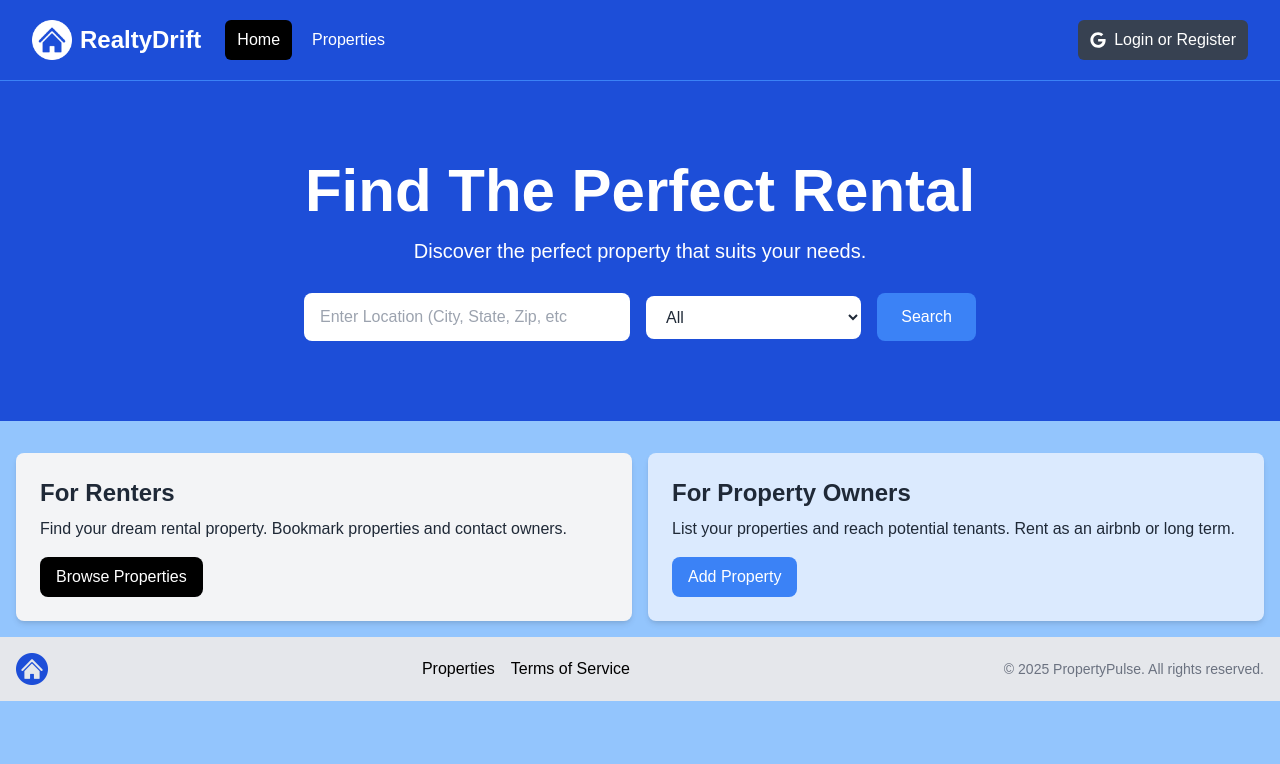
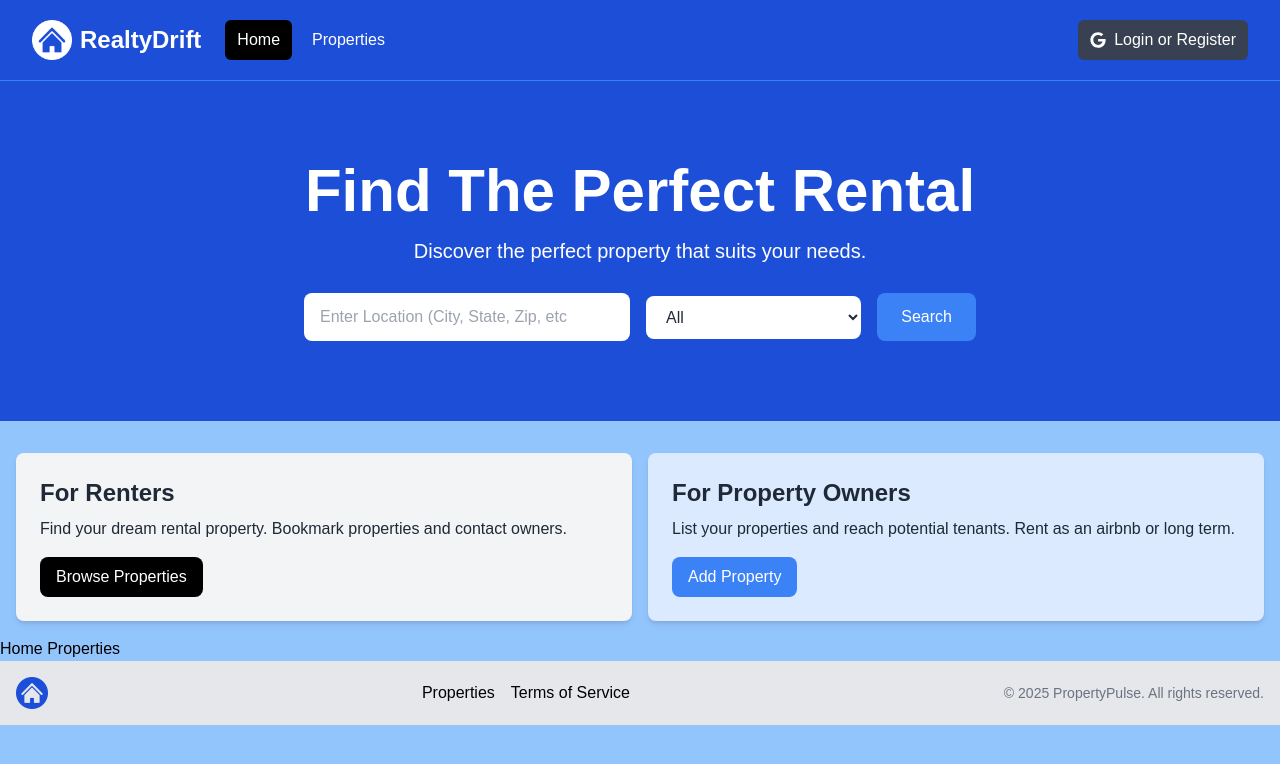
Before and after one commit to codiemaureen/PropertyPulse, a Next.js app: page / in a window 1280 px wide. Shown: the top 764 px of the page. Built offline with nearby package versions, Linux system fonts and the light colour scheme.

Commit message:
adding home properties component

```diff
--- /dev/null
+++ b/app/components/HomeProperties.jsx
@@ -0,0 +1,7 @@
+const HomeProperties = () => {
+ return (
+  <div>Home Properties</div>
+  );
+}
+
+export default HomeProperties;
--- a/app/page.jsx
+++ b/app/page.jsx
@@ -1,11 +1,13 @@
 import Link from "next/link";
 import Hero from "./components/Hero";
 import InfoBoxes from "./components/InfoBoxes";
+import HomeProperties from "./components/HomeProperties";
 
 const HomePage = () => {
  return ( <div>
   <Hero />
   <InfoBoxes />
+  <HomeProperties />
 </div> );
 }
 
```
